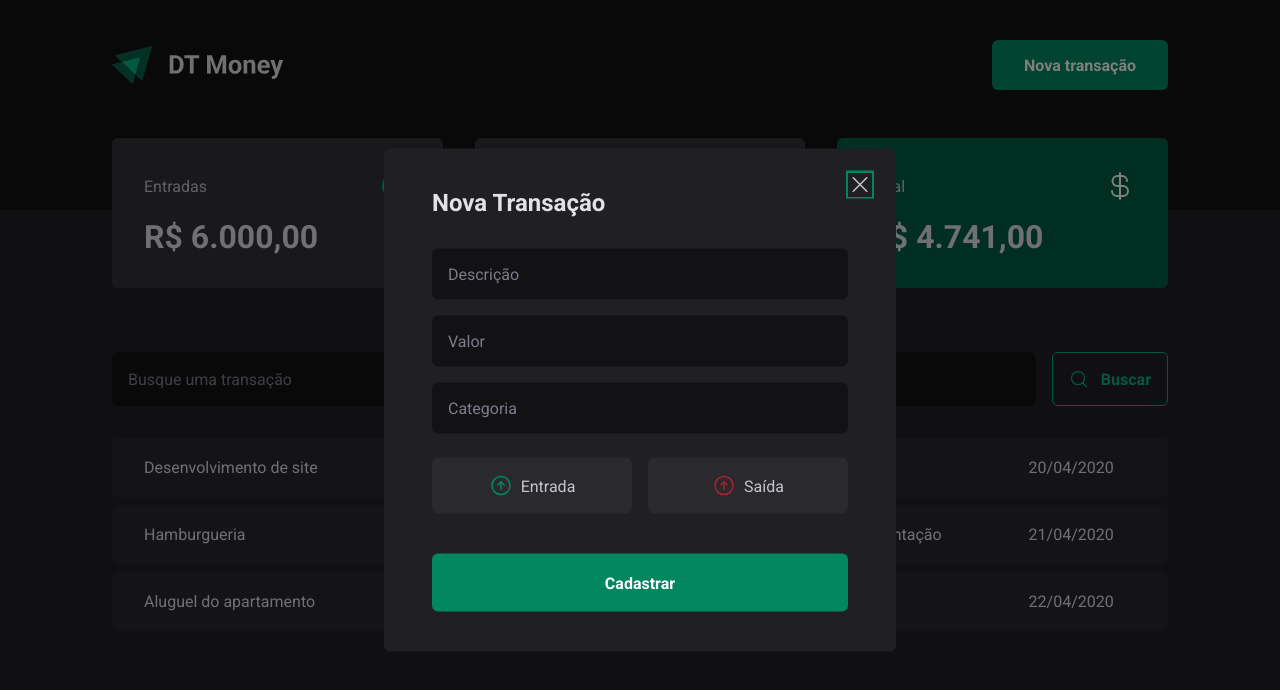
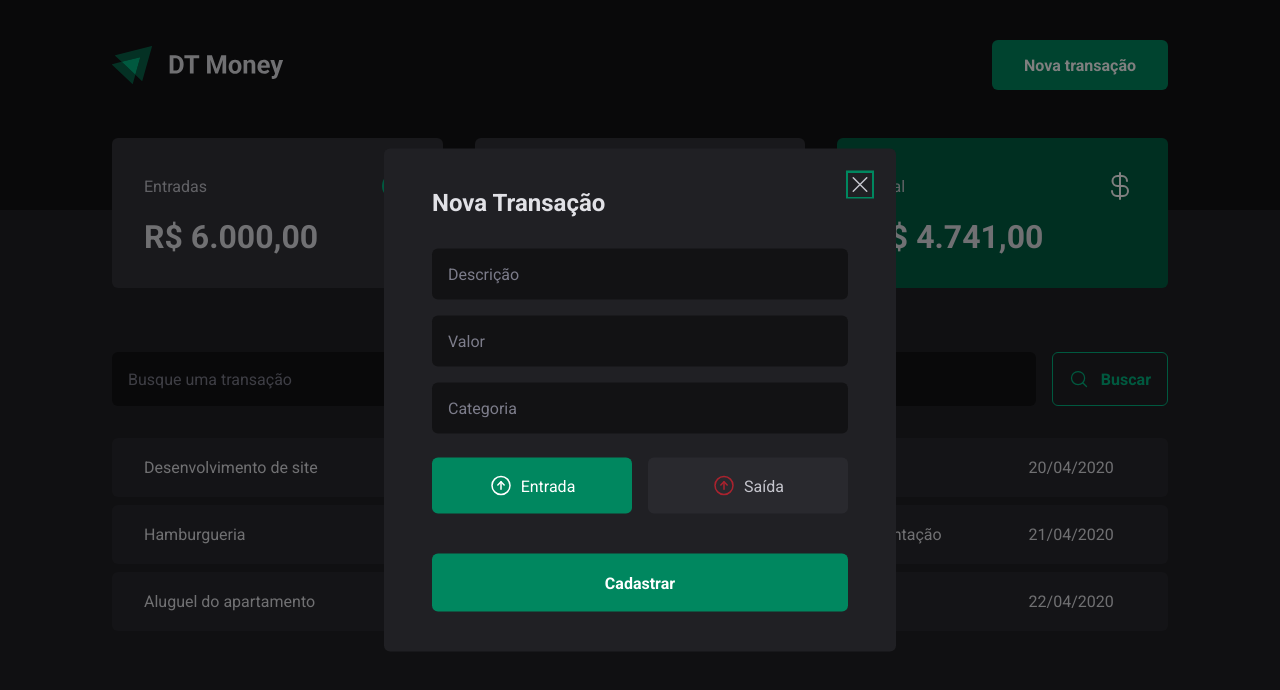
Before and after one commit to DaksonC/dt-money, a React (Vite) app: page / in a window 1280 px wide. Both pictures are taken after a click on the button "Nova transação". Shown: the top 690 px of the page. Built offline with nearby package versions, Linux system fonts and the light colour scheme; data requests are answered from the project's data file.

Commit message:
feat(NewTransactionsModal) adiciona controlled components para controlara o estado dos botões de entrada e saída

```diff
--- a/src/components/NewTransactionsModal/index.tsx
+++ b/src/components/NewTransactionsModal/index.tsx
@@ -9,25 +9,29 @@
   TransactionTypeButton,
   TransactionTypeContainer
 } from "./styles";
-import { useForm } from "react-hook-form";
+import { Controller, useForm } from "react-hook-form";
 import { zodResolver } from "@hookform/resolvers/zod";
 
 const newTransactionFormSchema = z.object({
   description: z.string(),
   price: z.number(),
   category: z.string(),
-  // type: z.enum(["income", "outcome"]),
+  type: z.enum(["income", "outcome"]),
 });
 
 type NewTransactionFormProps = z.infer<typeof newTransactionFormSchema>;
 
 export function NewTransactionModal() {
   const {
+    control,
     register,
     handleSubmit,
     formState: { isSubmitting },
   } = useForm<NewTransactionFormProps>({
     resolver: zodResolver(newTransactionFormSchema),
+    defaultValues: {
+      type: "income",
+    },
   });
 
   async function handleCreateNewTransaction(data: NewTransactionFormProps) {
@@ -63,7 +67,12 @@
             required
             {...register("category")}
           />
-          <TransactionTypeContainer>
+          <Controller
+            control={control}
+            name="type"
+            render={({ field }) => {
+              return (
+                <TransactionTypeContainer onValueChange={field.onChange} value={field.value}>
                   <TransactionTypeButton variant="income" value="income">
                     <ArrowCircleUp size={24} />
                     Entrada
@@ -73,6 +82,9 @@
                     Saída
                   </TransactionTypeButton>
                 </TransactionTypeContainer>
+              )
+            }}
+          />
           <button type="submit" disabled={isSubmitting}>Cadastrar</button>
         </form>
       </Content>
```
Lines whose indentation alone changed are shown as unchanged.
